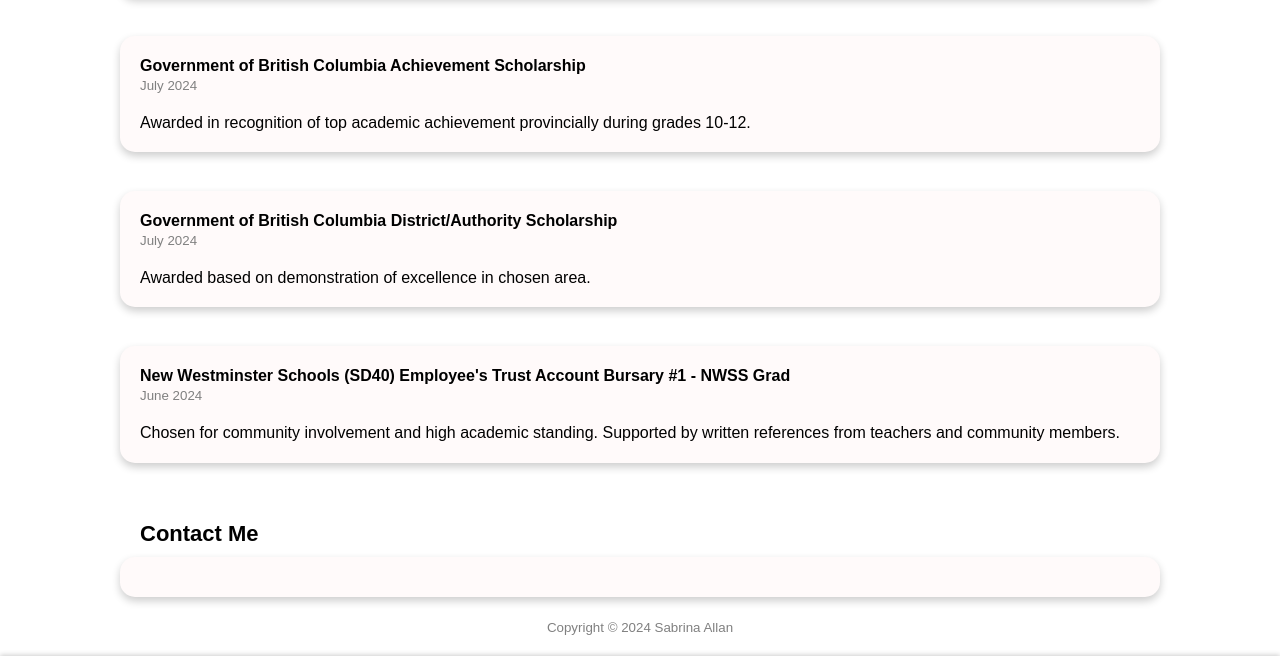
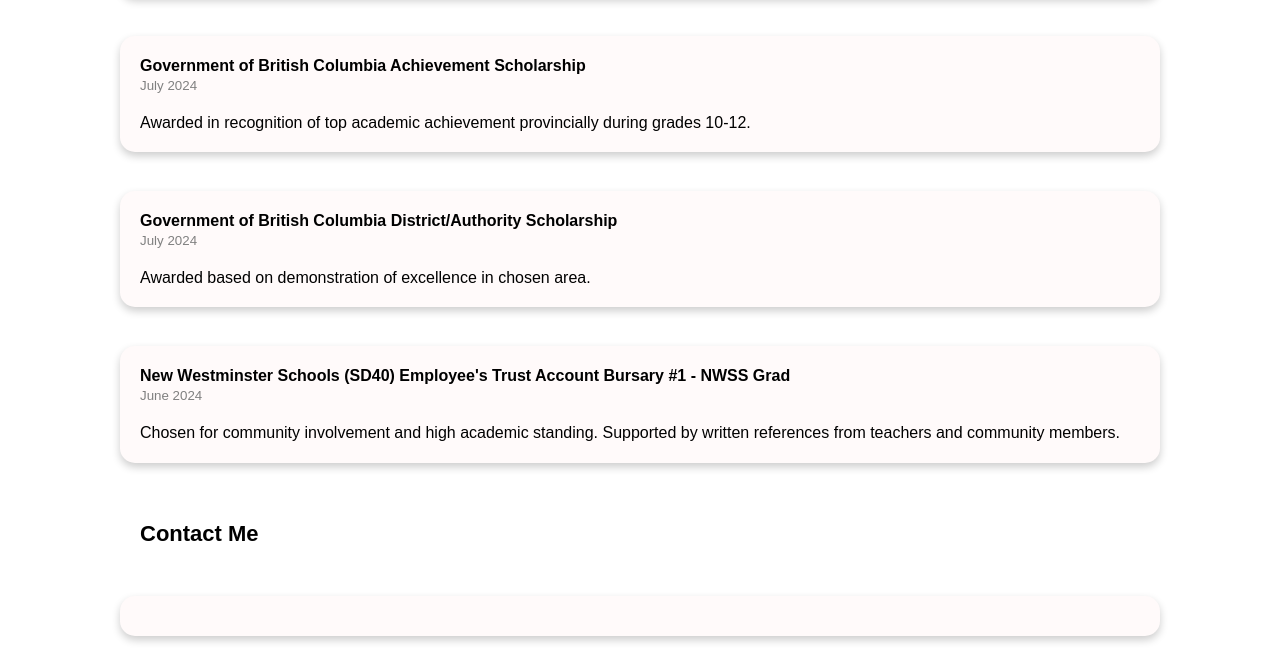
Before and after one commit to sabrinaa3/personal-site, a plain HTML site: page index.html in a window 1280 px wide. Shown: the part 2779-3435 px from the top of the page. Drawn offline with nearby package versions, Linux system fonts and the light colour scheme; a web font is replaced by a local one.

Commit message:
Update index.html

```diff
--- a/index.html
+++ b/index.html
@@ -242,7 +242,9 @@
 
 <section id="contact-me">
   <h3>Contact Me</h3>
-
+<div class="contact-container">
+	<br>
+	<br>
   <p style="text-align:center;">
     <a class="send-btn"
        href="https://backend-message-form.onrender.com"
@@ -250,6 +252,7 @@
        rel="noopener">
 	</a>
   </p>
+</div>
 </section>
 
 <footer>
```
